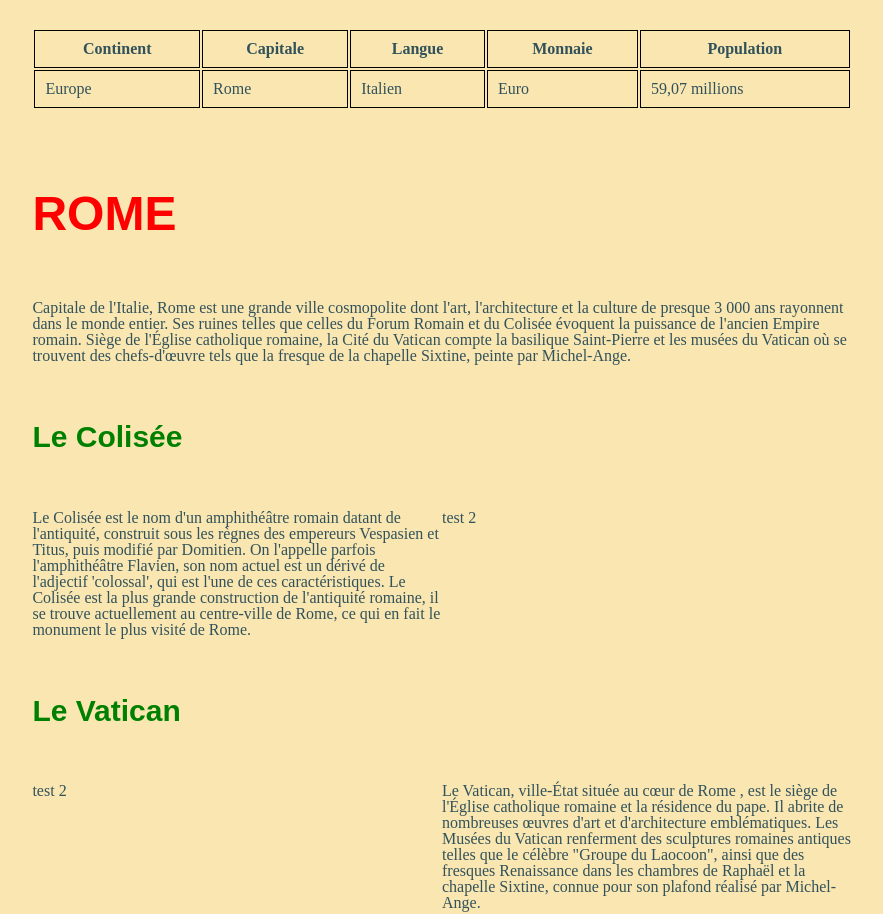
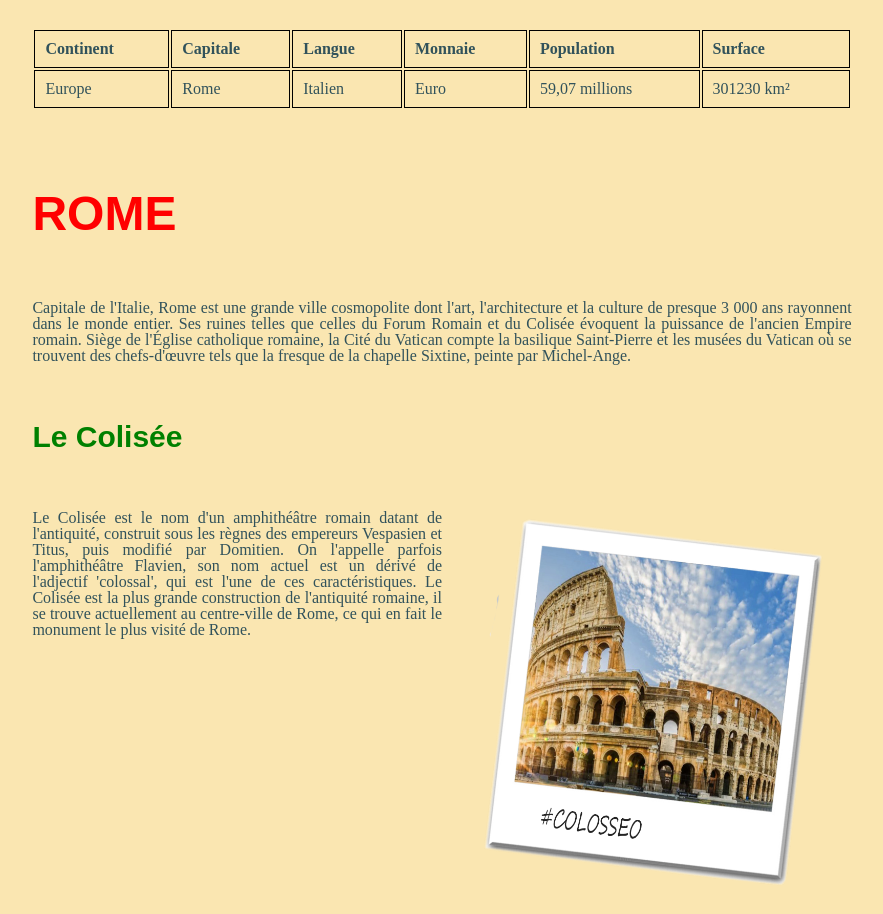
Before and after one commit to thomas-spinec/voyages, a plain HTML site: page italie.html in a window 1280 px wide. Shown: the part 1428-2342 px from the top of the page, without its empty margins (326-1209 px from the left). Drawn offline with Linux system fonts and the light colour scheme; a web font is replaced by a local one.

Commit message:
ajout des photos sur la page italie.html

```diff
--- a/css/italie.css
+++ b/css/italie.css
@@ -1,6 +1,7 @@
-#body_italie{
+body#italie {
     background-color: #fae6b1;
     color: #31525b;
+    text-align: justify;
 }
 
 #h1_italie{
@@ -83,6 +84,10 @@
 }
 
 .italie_2_ville_contenu{
-
     width: 50%;
 }
+
+.italie_2_ville_contenu img{
+    width: 30vw;
+    margin-left: 5%;
+}
--- a/italie.html
+++ b/italie.html
@@ -3,7 +3,7 @@
   <head>
     <meta charset="utf-8" />
     <meta name="viewport" />
-    <title>Voyages - Italie</title>
+    <title>Italie</title>
     <link rel="stylesheet" href="css/voyages.css">
     <link rel="stylesheet" href="css/italie.css">
     <link rel="stylesheet" href="https://fonts.googleapis.com/css2?family=Roboto+Roboto Slab">
@@ -11,7 +11,7 @@
     <script src="https://kit.fontawesome.com/12c357b92c.js" crossorigin="anonymous"></script>
 </head>
 
-<body id="body_italie">
+<body id="italie">
     <header>
         <div class="title">
             <h3>Les explorateurs</h3>
@@ -143,6 +143,7 @@
                         <th id="th_italie">Langue</th>
                         <th id="th_italie">Monnaie</th>
                         <th id="th_italie">Population</th>
+                        <th id="th_italie">Surface</th>
                     </tr>
 
                     <tr>
@@ -151,6 +152,7 @@
                         <td id="td_italie">Italien</td>
                         <td id="td_italie">Euro</td>
                         <td id="td_italie">59,07 millions</td>
+                        <td id="td_italie">301230 km²</td>
                     </tr>
 
                 </table>
@@ -171,7 +173,7 @@
 
             <div class="italie_2_ville">
                 <div class="italie_2_ville_contenu">Le Colisée est le nom d'un amphithéâtre romain datant de l'antiquité, construit sous les règnes des empereurs Vespasien et Titus, puis modifié par Domitien. On l'appelle parfois l'amphithéâtre Flavien, son nom actuel est un dérivé de l'adjectif 'colossal', qui est l'une de ces caractéristiques. Le Colisée est la plus grande construction de l'antiquité romaine, il se trouve actuellement au centre-ville de Rome, ce qui en fait le monument le plus visité de Rome.</div>
-                <div class="italie_2_ville_contenu">test 2</div>
+                <div class="italie_2_ville_contenu"><img src="img/italie_colosseo.png"></div>
             </div>
 
             <div class="italie_2_ville" id="italie">
@@ -189,7 +191,7 @@
 
             <div class="italie_2_ville">
                 <div class="italie_2_ville_contenu">La ‘Fontana di Trevi’, aussi appelé la fontaine de Trévi, est sans doute la fontaine la plus célèbre du monde et certainement de Rome. La fontaine baroque située sur la place Piazza di Trevi a été conçue sur les ordres du pape Clément XII par Bernini, dit Le Bernin, en premier lieu et construite 50 ans plus tard et recréée  par l'architecte Nicola Salvi. La construction a duré au moins de 1732 à 1762. La fontaine doit sa renommée à de nombreux films dans lesquels elle fait office de décor, tels que La Dolce Vita, Angels and Demons, The Lizzie McGuire Movie et Roman Holiday.</div>
-                <div class="italie_2_ville_contenu">test 2</div>
+                <div class="italie_2_ville_contenu"><img src="img/italie_fontaine.png"></div>
             </div>
 
             <div class="italie_2_ville" id="italie">
@@ -235,7 +237,7 @@
 
             <div class="italie_2_ville">
                 <div class="italie_2_ville_contenu">test 1</div>
-                <div class="italie_2_ville_contenu">test 2</div>
+                <div class="italie_2_ville_contenu"><img src="img/italie_ledome.png"></div>
             </div>
 
             <div class="italie_2_ville" id="italie">
```
Also changed, not shown: img/italie_colosseo.png (added), img/italie_fontaine.png (added), img/italie_ledome.png (added).
